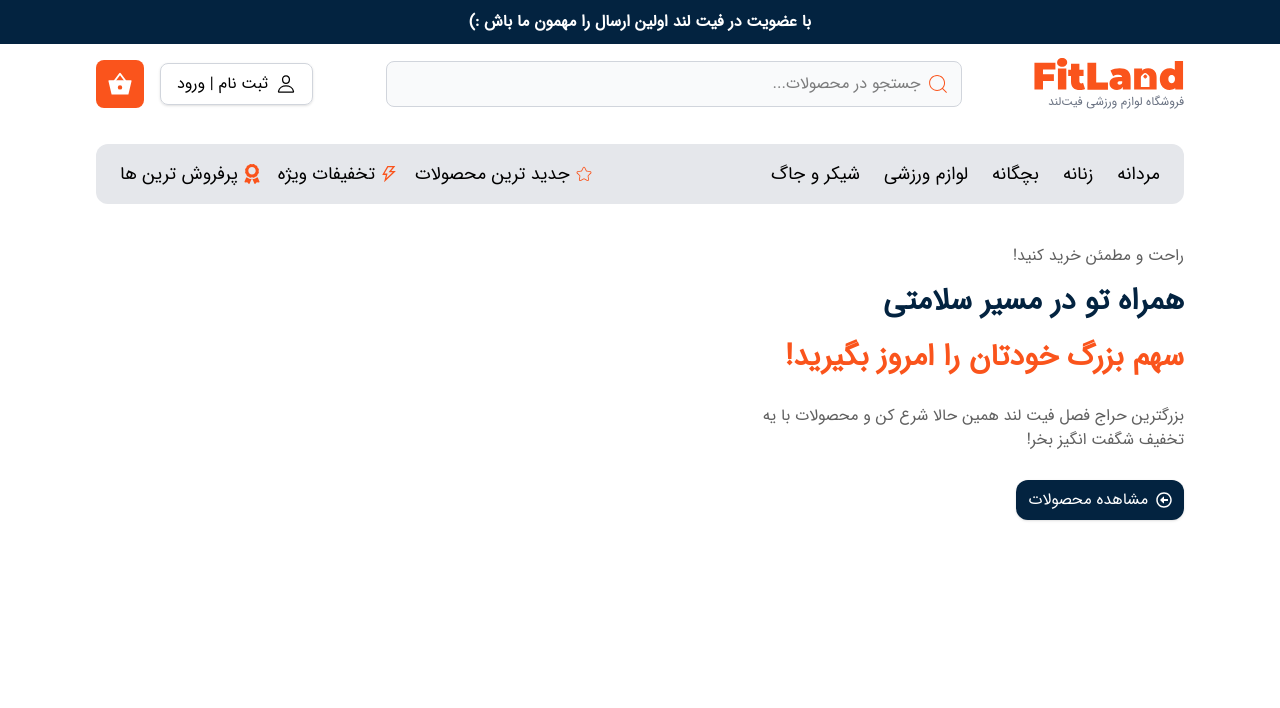
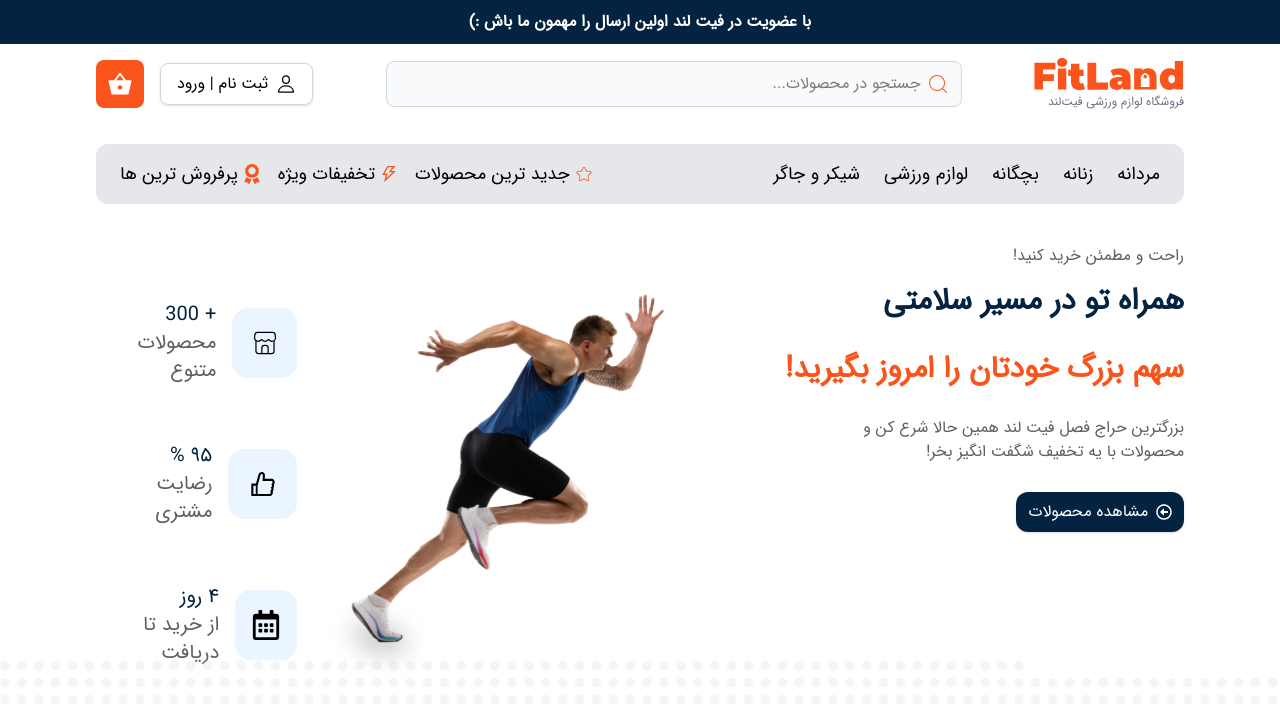
Before and after one commit to amirali-shirani/FitLand_shop, a Next.js app: page / in a window 1280 px wide. Shown: the top 708 px of the page. Built offline with nearby package versions, Linux system fonts and the light colour scheme.

Commit message:
created most of hero section and add fonts

```diff
--- a/app/layout.tsx
+++ b/app/layout.tsx
@@ -6,7 +6,7 @@ import {Metadata} from "next";
 import {ReactNode} from "react";
 
 export const metadata : Metadata = {
-    title: "فروشپاه فیت لند",
+    title: "فروشگاه فیت لند",
     description: "کیفیت را در کنار ما تجربه کنید",
 };
 
--- /dev/null
+++ b/components/shared/Hero/HeroInfo.tsx
@@ -0,0 +1,21 @@
+import React from 'react';
+
+type heroProps = {
+    title: string;
+    number: string;
+    icon: React.ReactNode;
+
+}
+const HeroInfo = ({title, number, icon} : heroProps) => {
+    return (
+        <div className="flex items-center gap-4">
+            <div className="text-3xl flex justify-center items-center rounded-2xl bg-[#EBF5FF] w-[70px] h-[70px]">{icon}</div>
+            <div className="text-xl">
+                <h5 className="text-secondary">{number}</h5>
+                <h4 className="text-custom-neutral">{title}</h4>
+            </div>
+        </div>
+    );
+};
+
+export default HeroInfo;
--- a/components/shared/Hero/HeroSection.tsx
+++ b/components/shared/Hero/HeroSection.tsx
@@ -1,19 +1,35 @@
 import React from 'react';
-import { Button } from '../UI';
+import {Button} from '../UI';
+import Image from "next/image";
+import ManHero from "@/public/assets/images/man-hero.svg";
+import {heroInfos} from "@/lib/data";
+import HeroInfo from "@/components/shared/Hero/HeroInfo";
+import HeroLayer from "@/public/assets/images/hero-layer.svg";
 
 const HeroSection = () => {
     return (
-        <section className=" container mt-10 flex items-center justify-between">
+        <>
+        <section className=" container mt-10 flex  justify-between">
             <div className="space-y-4">
                 <h4 className="text-custom-neutral text-base">راحت و مطمئن خرید کنید!</h4>
-                <h1 className="text-secondary lg:text-3xl text-xl gap-5 flex flex-col font-semibold"><span> همراه تو در مسیر سلامتی</span> <span className="text-primary">سهم بزرگ خودتان را امروز بگیرید!</span></h1>
-                <p className="text-custom-neutral w-3/4 my-7">بزرگترین حراج فصل فیت لند همین حالا شرع کن و محصولات با یه تخفیف شگفت انگیز بخر!</p>
-                <Button link="/">مشاهده  محصولات</Button>
+                <h1 className="text-secondary lg:text-3xl text-xl gap-8 flex flex-col font-semibold"><span> همراه تو در مسیر سلامتی</span>
+                    <span className="text-primary">سهم بزرگ خودتان را امروز بگیرید!</span></h1>
+                <p className="text-custom-neutral w-3/4 my-7">بزرگترین حراج فصل فیت لند همین حالا شرع کن و محصولات با یه
+                    تخفیف شگفت انگیز بخر!</p>
+                <Button link="/">مشاهده محصولات</Button>
             </div>
-            <div>
+            <div className="z-20">
+                <Image src={ManHero} alt="man hero" className="w-11/12 h-[30rem] z-20"/>
 
             </div>
+            <div className="flex flex-col justify-evenly">
+                {heroInfos.map((info, index) => (
+                    <HeroInfo key={index} title={info.title} number={info.number} icon={info.icon}/>
+                ))}
+            </div>
         </section>
+            <Image src={HeroLayer} alt="man hero" className="w-full h-32 -translate-y-20 z-10 "/>
+        </>
     );
 };
 
--- a/lib/data.tsx
+++ b/lib/data.tsx
@@ -1,16 +1,22 @@
-import { CiStar } from "react-icons/ci";
-import { AiOutlineThunderbolt } from "react-icons/ai";
-import { FaAward } from "react-icons/fa";
+import { CiStar ,CiShop} from "react-icons/ci";
+import { AiOutlineThunderbolt ,AiOutlineLike } from "react-icons/ai";
+import { FaAward ,FaRegCalendarAlt } from "react-icons/fa";
 
 export const headLinks =[
     {title : "مردانه" , link : "/"},
     {title : "زنانه" , link : "/"},
     {title : "بچگانه" , link : "/"},
     {title : "لوازم ورزشی" , link : "/"},
-    {title : "شیکر و جاگ" , link : "/"},
+    {title : "شیکر و جاگر" , link : "/"},
 ]
 export const headFeatures = [
     {title : "جدید ترین محصولات" , link : "/" , icon : <CiStar/>},
     {title : "تخفیفات ویژه" , link : "/" , icon :<AiOutlineThunderbolt/> },
     {title : "پرفروش ترین ها" , link : "/" , icon : <FaAward/>},
 ]
+
+export const heroInfos = [
+    {title : "محصولات متنوع" , number : "+ 300" , icon : <CiShop/>},
+    {title : "رضایت مشتری" , number : "۹۵ %" , icon : <AiOutlineLike/>},
+    {title : "از خرید تا دریافت" , number : "۴ روز" , icon : <FaRegCalendarAlt/>},
+]
```
Also changed, not shown: public/assets/images/hero-layer.svg (added), public/assets/images/man-hero.svg (added).
